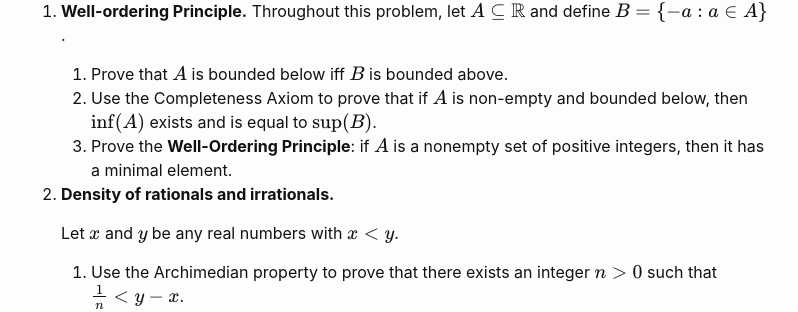
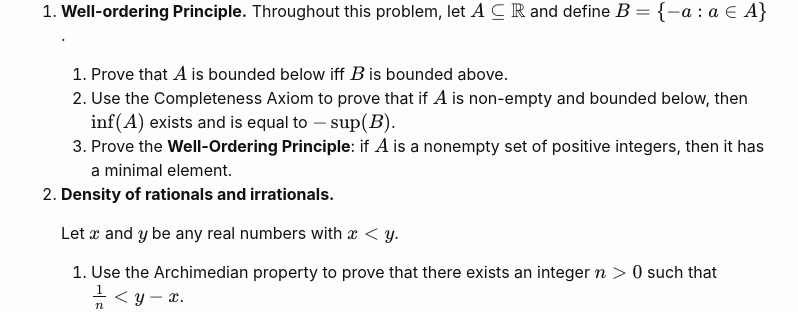
Before and after one commit to wcasper/math350fall2026, a Jekyll site: the page built from _homework/hw2.md, in a window 1280 px wide and 900 px high, scrolled down 785 px. Shown: the part 151-463 px from the top of the window, without its empty margins (239-1037 px from the left). Built offline with Jekyll 4.4.1, drawn with Linux system fonts in a browser that asks for light colours; formulas are drawn with MathJax 3.

Commit message:
fixed typo

```diff
--- a/_homework/hw2.md
+++ b/_homework/hw2.md
@@ -36,7 +36,7 @@ For $$A\subseteq\mathbb{R}^n$$, the closure of $$A$$ is denoted by $$\overline{A
    Throughout this problem, let $$A\subseteq \mathbb{R}$$ and define $$B = \{-a: a\in A\}$$.
 
    1. Prove that $$A$$ is bounded below iff $$B$$ is bounded above.
-   2. Use the Completeness Axiom to prove that if $$A$$ is non-empty and bounded below, then $$\inf(A)$$ exists and is equal to $$\sup(B)$$.
+   2. Use the Completeness Axiom to prove that if $$A$$ is non-empty and bounded below, then $$\inf(A)$$ exists and is equal to $$-\sup(B)$$.
    3. Prove the **Well-Ordering Principle**: if $$A$$ is a nonempty set of positive integers, then it has a minimal element.
 
 2. **Density of rationals and irrationals.**
```
